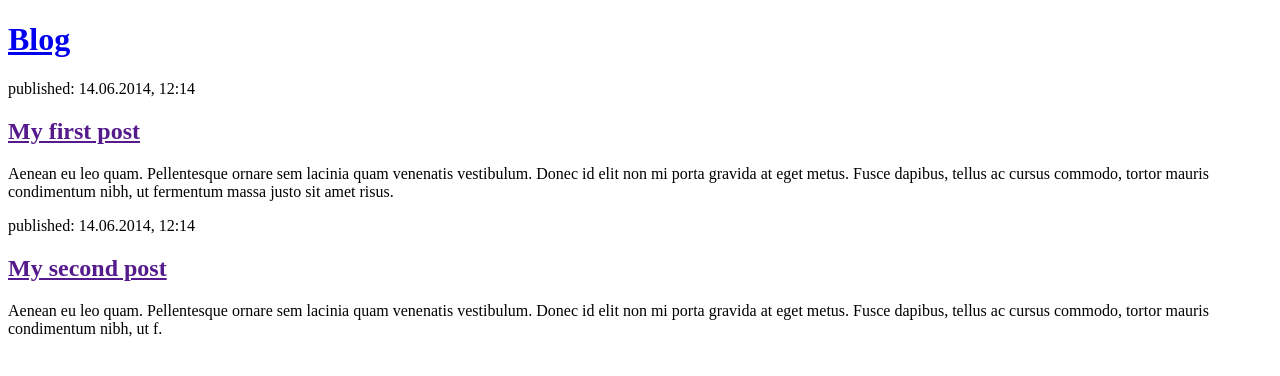
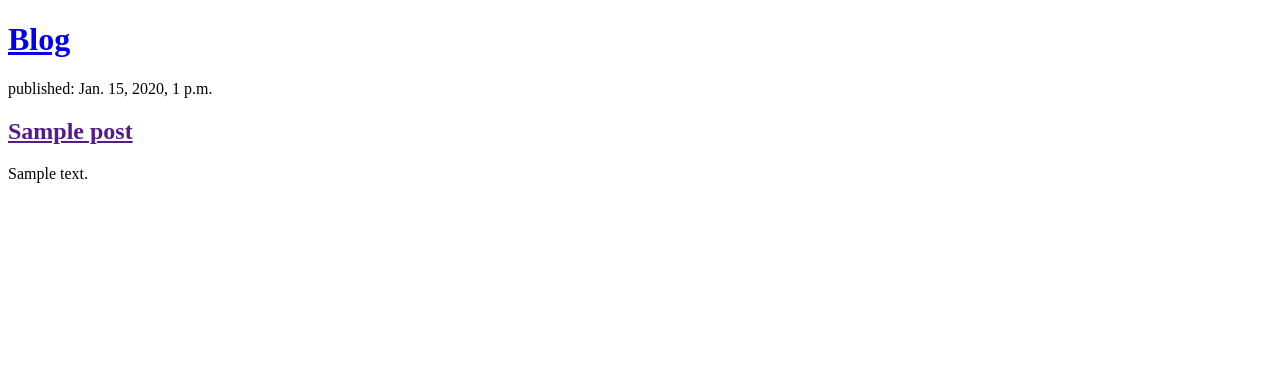
Before and after one commit to Amal-Jama-93/my-first-blog, a Django app: page / in a window 1280 px wide. Shown: the top 376 px of the page. Run offline with Django 3.2, Linux system fonts and the light colour scheme; tables that the repository leaves empty hold one stand-in row (values such as "Sample post").

Commit message:
Modified templates to display posts from database

```diff
--- a/blog/templates/blog/post_list.html
+++ b/blog/templates/blog/post_list.html
@@ -11,18 +11,14 @@
     </div>
 
     <div>
-        <p>published: 14.06.2014, 12:14</p>
-        <h2><a href="">My first post</a></h2>
-        <p>Aenean eu leo quam. Pellentesque ornare sem lacinia quam venenatis vestibulum. Donec id elit non mi porta gravida
-            at eget metus. Fusce dapibus, tellus ac cursus commodo, tortor mauris condimentum nibh, ut fermentum massa justo
-            sit amet risus.</p>
+        {% for post in posts %}
+        <div>
+            <p>published: {{ post.published_date }}</p>
+            <h2><a href="">{{ post.title }}</a></h2>
+            <p>{{ post.text|linebreaksbr }}</p>
+        </div>
+        {% endfor %}
     </div>
 
-    <div>
-        <p>published: 14.06.2014, 12:14</p>
-        <h2><a href="">My second post</a></h2>
-        <p>Aenean eu leo quam. Pellentesque ornare sem lacinia quam venenatis vestibulum. Donec id elit non mi porta gravida
-            at eget metus. Fusce dapibus, tellus ac cursus commodo, tortor mauris condimentum nibh, ut f.</p>
-    </div>
 </body>
 </html>
--- a/blog/views.py
+++ b/blog/views.py
@@ -1,4 +1,11 @@
 from django.shortcuts import render
+from django.utils import timezone
+from .models import Post
 
 def post_list(request):
-    return render(request, 'blog/post_list.html', {})
+
+    posts = Post.objects.filter(
+        published_date__lte=timezone.now()).order_by('published_date')
+
+
+    return render(request, 'blog/post_list.html', {'posts' : posts})
```
